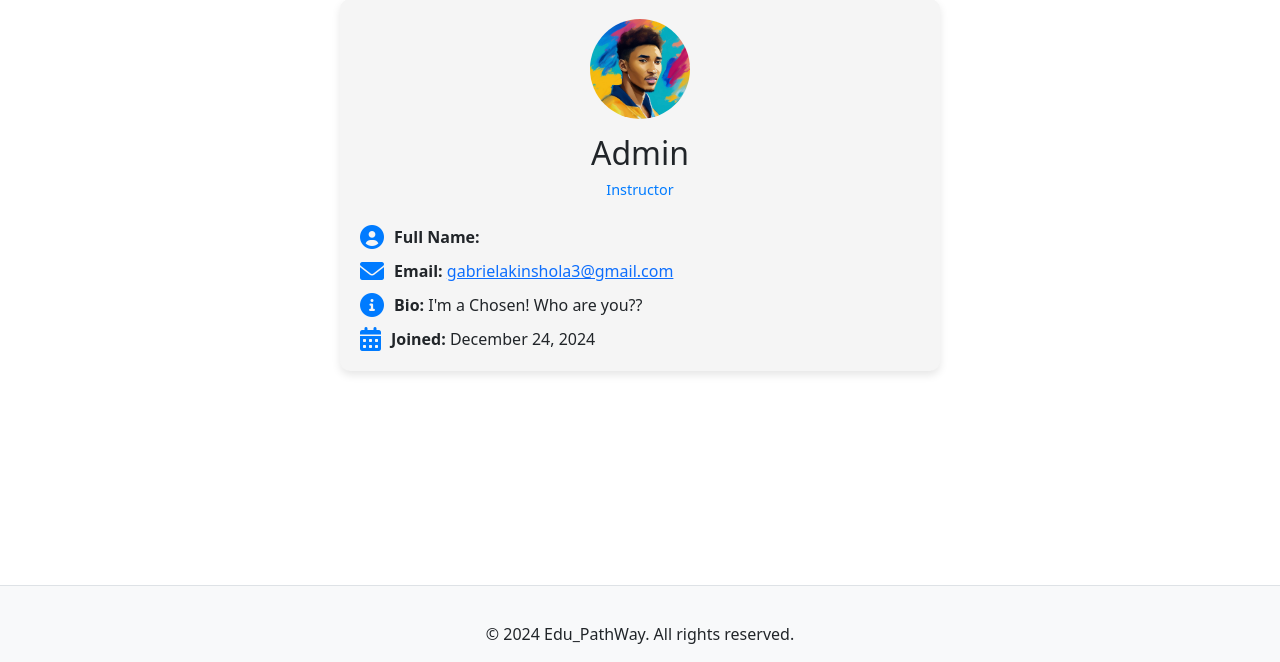
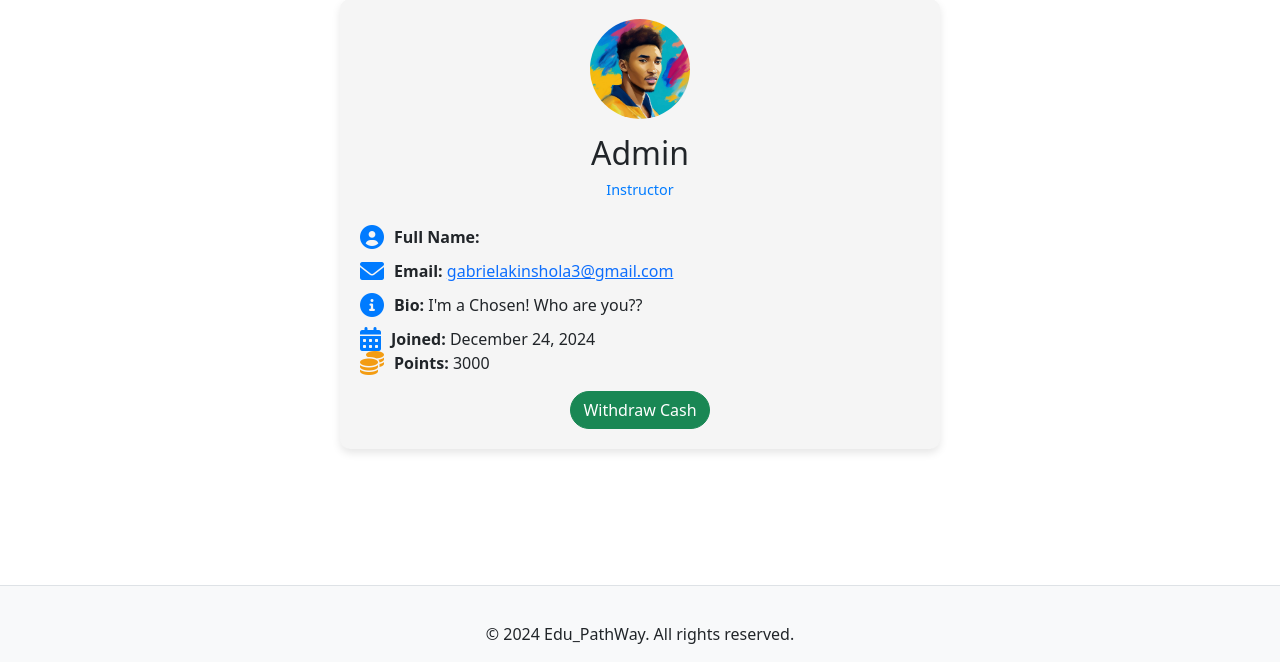
Before and after one commit to Code021-raelle/eduPathway, a Django app: page /users/profiles/admin/ in a window 1280 px wide. Shown: the part 138-800 px from the top of the page. Run offline with Django 4.2, Linux system fonts and the light colour scheme; data comes from the database, SQL or seed files in the repository; some libraries are stand-ins or nearby versions.

Commit message:
added points icon & number of points a user have

```diff
--- a/templates/profiles/profile.html
+++ b/templates/profiles/profile.html
@@ -42,6 +42,17 @@
         </div>
     </div>
 
+    <div style="display: flex; align-items: center; margin-bottom: 10px;">
+        <i class="fa fa-coins" style="margin-right: 10px; font-size: 1.5rem; color: #f39c12;"></i>
+        <p style="margin: 0;"><strong>Points:</strong> {{ profile.points }}</p>
+    </div>
+
+    {% if profile.points >= 1000 %}
+        <div class="text-center mt-3">
+            <a href="{% url 'withdraw_cash' %}" class="btn btn-success" style="border-radius: 25px;">Withdraw Cash</a>
+        </div>
+    {% endif %}
+
     <!-- Edit Button -->
     {% if profile.user == request.user %}
         <div class="profile-footer mt-4 text-center">
```
